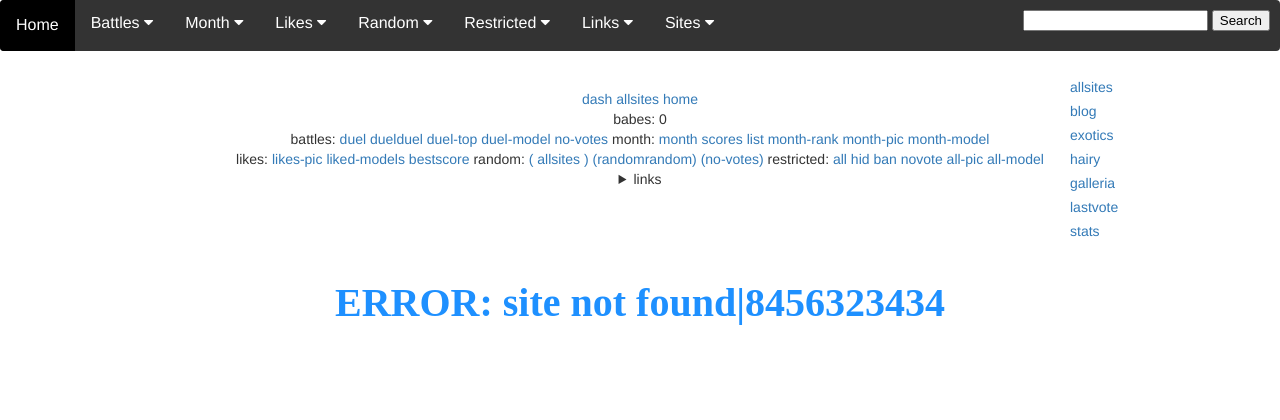
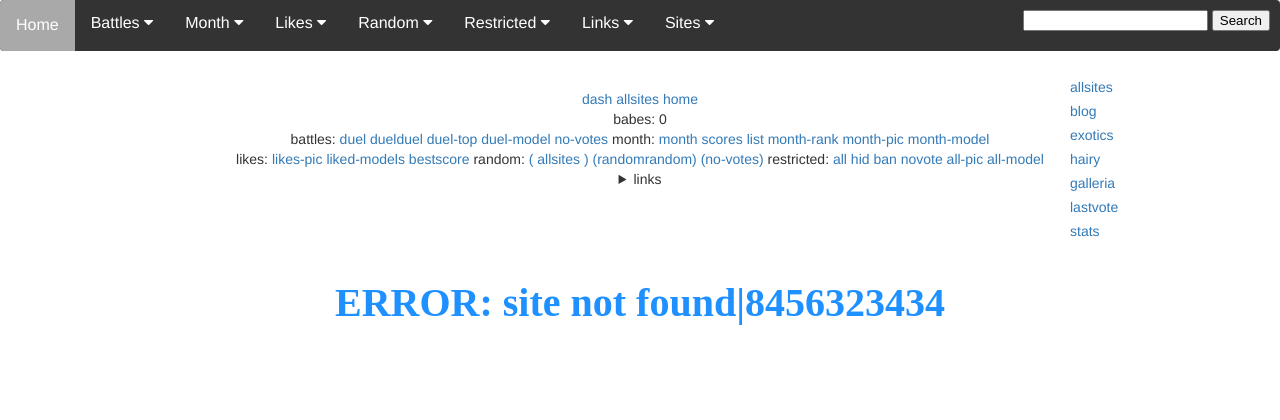
Before and after one commit to toleksa/atk, a Django app: page /atk/1/top/ in a window 1280 px wide, with the pointer over the restyled element. Shown: the top 420 px of the page. Run offline with Django 3.2, Linux system fonts and the light colour scheme.

Commit message:
color fix

```diff
--- a/atkdjango/atk/templates/atk/template_base.html
+++ b/atkdjango/atk/templates/atk/template_base.html
@@ -386,7 +386,7 @@
       }
 
       .navbar a:hover, .dropdown-sites:hover .dropbtn-sites {
-        background-color: black;
+        background-color: darkgray;
       }
 
       .dropdown-sites-content {
```
